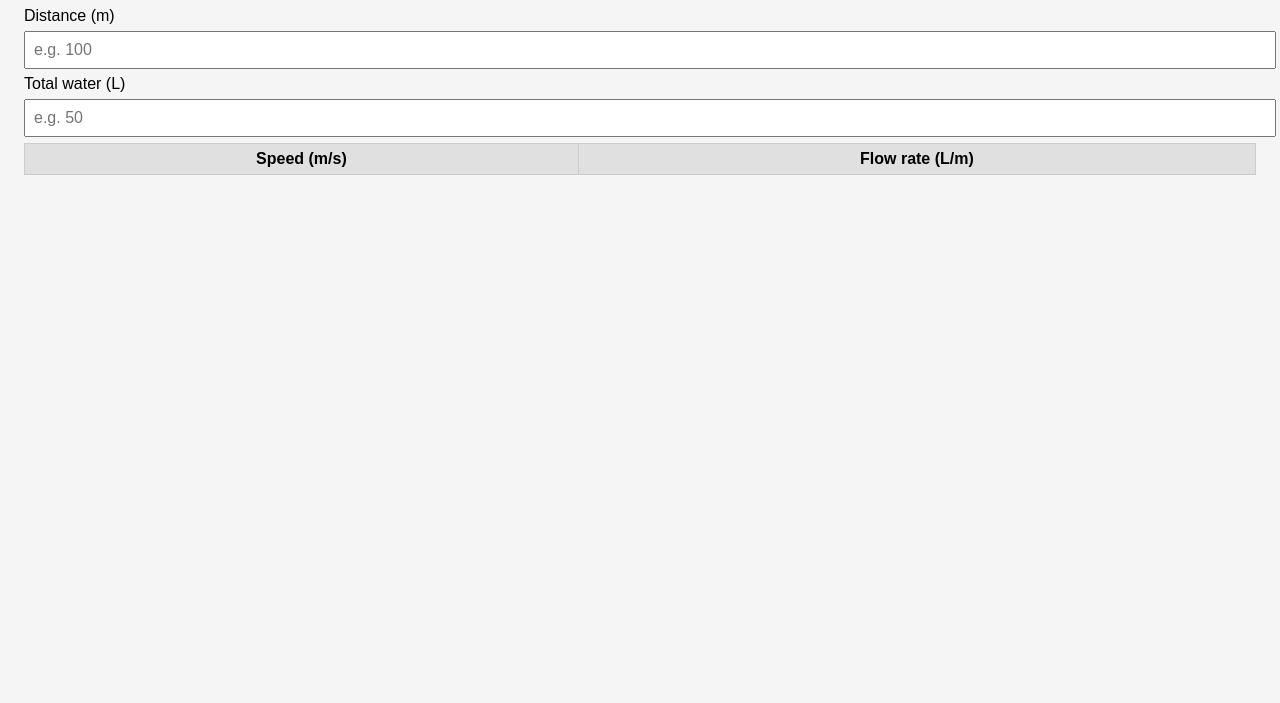
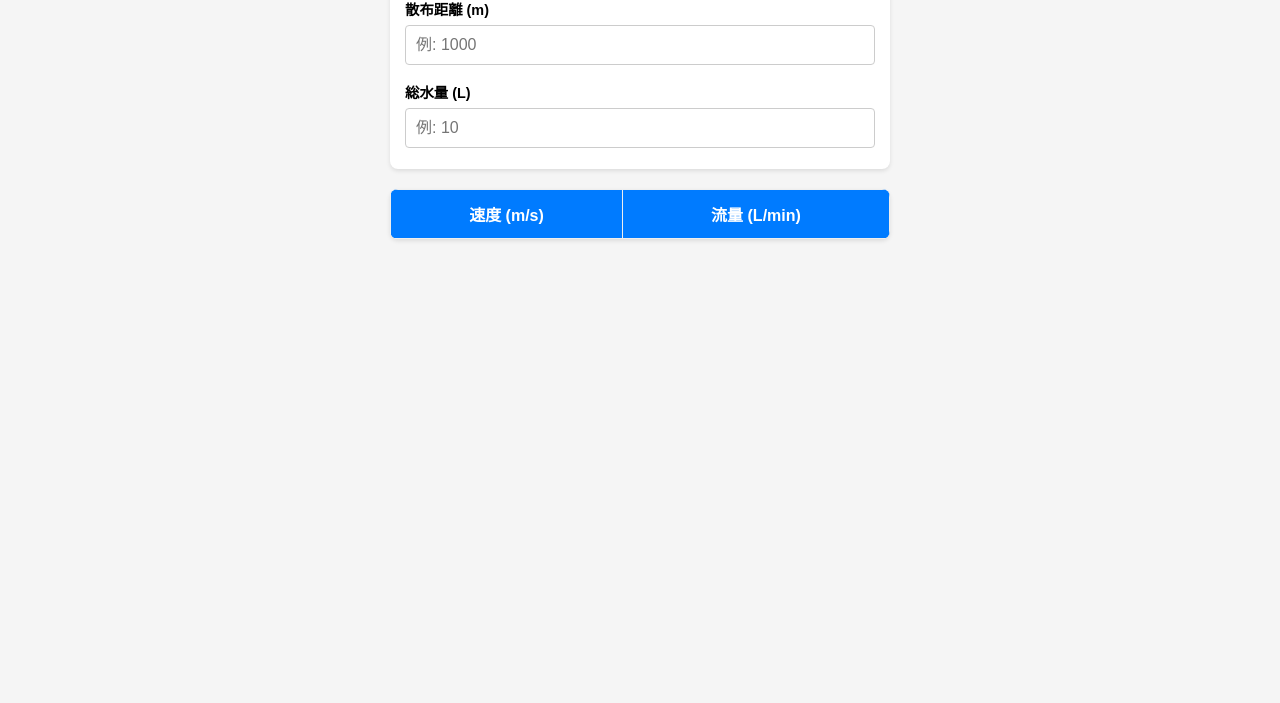
Before and after one commit to kambangf-rgb/dronespray1, a plain HTML site: page index.html in a window 1280 px wide. Shown: the part 97-800 px from the top of the page. Drawn offline with Linux system fonts and the light colour scheme.

Commit message:
Update index.html

```diff
--- a/index.html
+++ b/index.html
@@ -1,31 +1,37 @@
 <!DOCTYPE html>
-<html lang="en">
+<html lang="ja">
 <head>
 <meta charset="UTF-8">
 <meta name="viewport" content="width=device-width, initial-scale=1.0">
 <title>Drone Spray Calculator</title>
 <style>
-body { font-family: Arial; padding: 16px; background:#f5f5f5;}
-input { width: 100%; padding:8px; margin:6px 0; font-size:16px; }
-table { width: 100%; border-collapse: collapse; background:#fff;}
-th, td { border:1px solid #ccc; padding:6px; text-align:center;}
-th { background:#e0e0e0; }
+  body { font-family: sans-serif; padding: 16px; background:#f5f5f5; max-width: 500px; margin: auto; }
+  h1 { font-size: 1.2rem; color: #333; text-align: center; }
+  .input-group { background: #fff; padding: 15px; border-radius: 8px; box-shadow: 0 2px 4px rgba(0,0,0,0.1); margin-bottom: 20px; }
+  label { display: block; margin-top: 10px; font-weight: bold; font-size: 0.9rem; }
+  input { width: 100%; padding:10px; margin:6px 0; font-size:16px; border: 1px solid #ccc; border-radius: 4px; box-sizing: border-box; }
+  table { width: 100%; border-collapse: collapse; background:#fff; border-radius: 8px; overflow: hidden; box-shadow: 0 2px 4px rgba(0,0,0,0.1); }
+  th, td { border:1px solid #eee; padding:12px; text-align:center;}
+  th { background:#007bff; color: white; }
+  tr:nth-child(even) { background: #f9f9f9; }
 </style>
 </head>
 <body>
 
-<h1>Drone Spray Calculator</h1>
+<h1>ドローン散布計算機</h1>
 
-<label>Distance (m)</label>
-<input type="number" id="distance" placeholder="e.g. 100">
-<label>Total water (L)</label>
-<input type="number" id="totalWater" placeholder="e.g. 50">
+<div class="input-group">
+  <label>散布距離 (m)</label>
+  <input type="number" id="distance" placeholder="例: 1000" step="10">
+  <label>総水量 (L)</label>
+  <input type="number" id="totalWater" placeholder="例: 10" step="0.5">
+</div>
 
 <table>
   <thead>
     <tr>
-      <th>Speed (m/s)</th>
-      <th>Flow rate (L/m)</th>
+      <th>速度 (m/s)</th>
+      <th>流量 (L/min)</th>
     </tr>
   </thead>
   <tbody id="result"></tbody>
@@ -39,16 +45,20 @@ const result = document.getElementById("result");
 function updateTable() {
   const D = parseFloat(distanceInput.value);
   const W = parseFloat(waterInput.value);
+
   result.innerHTML = "";
+
   if (!D || D <= 0 || !W || W <= 0) return;
 
-  const flowPerMeter = (W / D).toFixed(2);
+  // 速度 1.0m/s から 5.0m/s まで表示（範囲を少し広げました）
+  for (let v = 1.0; v <= 5.1; v += 0.5) {
+    // 計算式: (総水量 * 速度 * 60) / 距離
+    const flowRate = (W * v * 60) / D;
 
-  for (let v = 1.0; v <= 3.0; v += 0.2) {
     const row = document.createElement("tr");
     row.innerHTML = `
       <td>${v.toFixed(1)}</td>
-      <td>${flowPerMeter}</td>
+      <td>**${flowRate.toFixed(2)}**</td>
     `;
     result.appendChild(row);
   }
```
